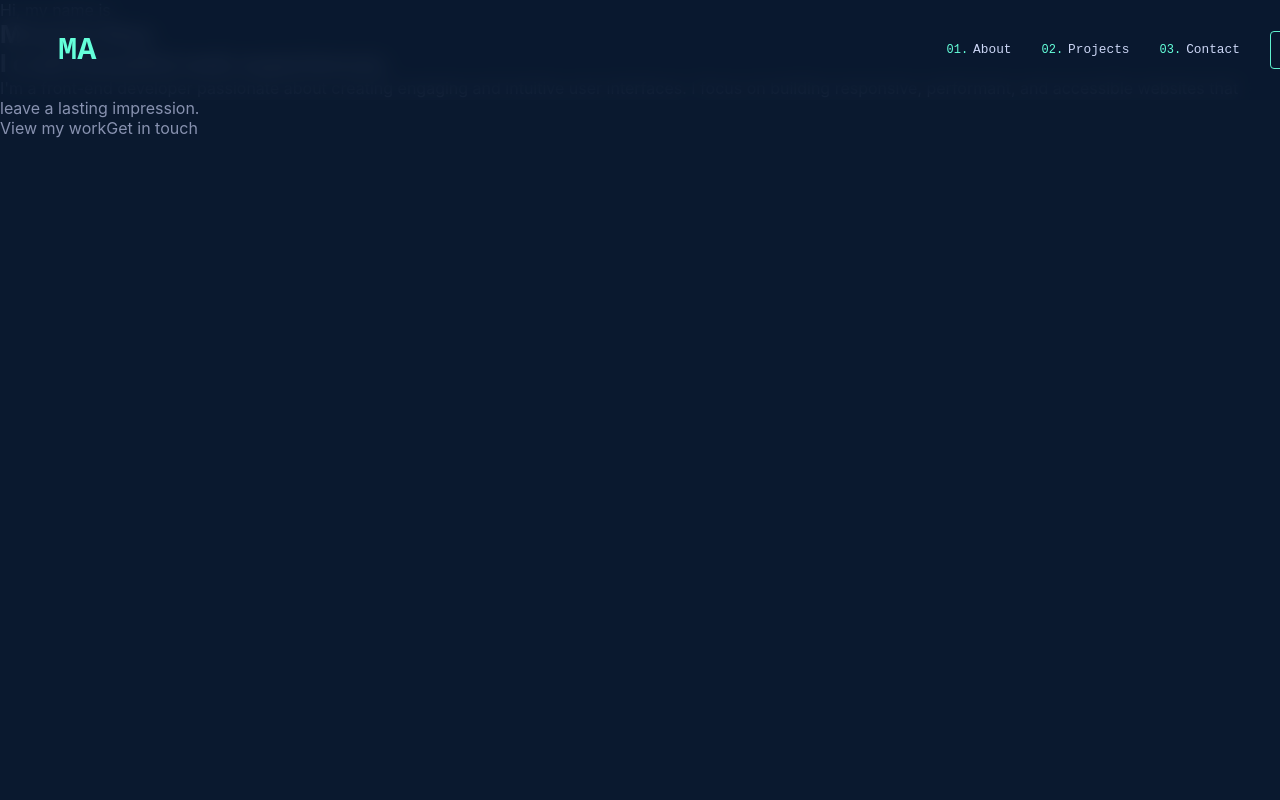
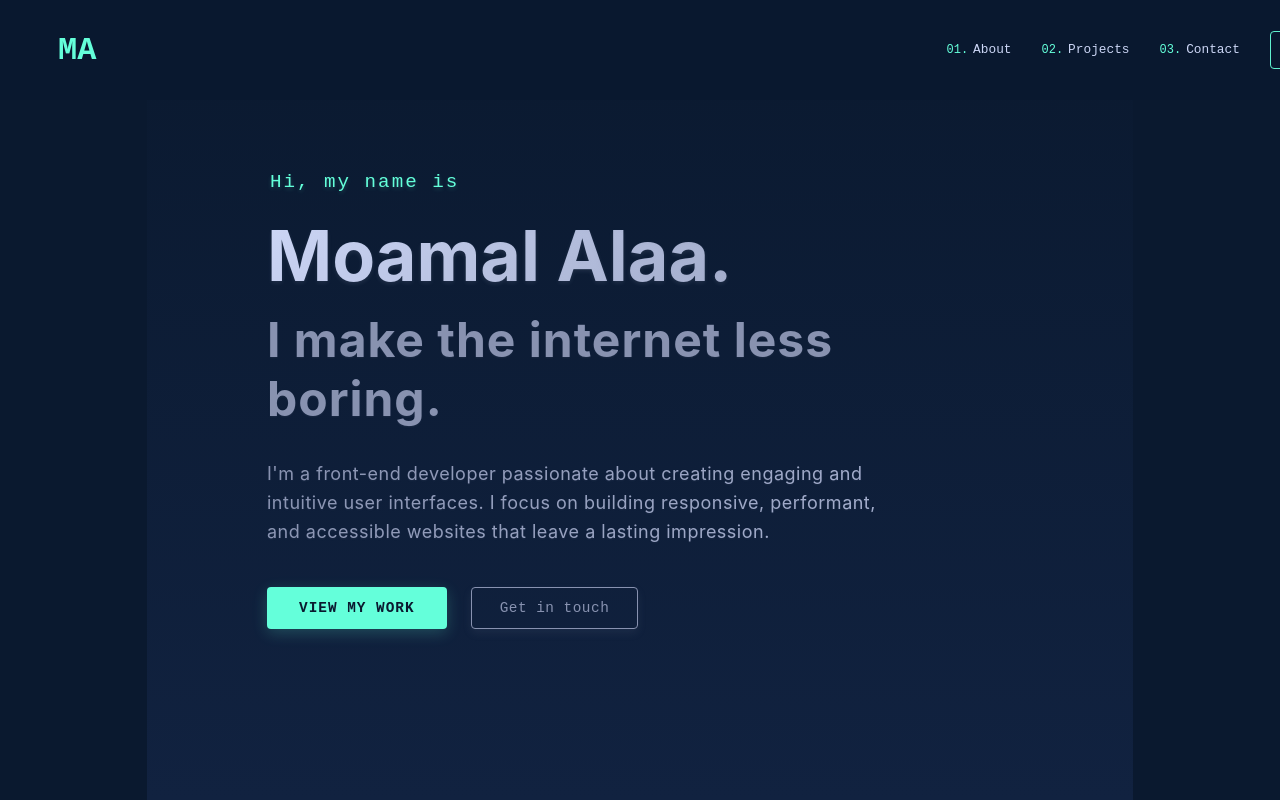
Before and after one commit to Moamal-2000/moamal-alaa, a Next.js app: page / in a window 1280 px wide. Built offline with nearby package versions, Linux system fonts and the light colour scheme.

Commit message:
style: edit "what i do title" in HeroSection & add styles

```diff
--- a/src/components/Home/HeroSection/HeroSection.jsx
+++ b/src/components/Home/HeroSection/HeroSection.jsx
@@ -5,8 +5,8 @@ const HeroSection = () => {
     <section className={s.heroSection} id="hero">
       <div className={s.content}>
         <p className={s.preHeading}>Hi, my name is</p>
-        <h1 className={s.myName}>Moamal Alaa</h1>
-        <h2 className={s.whatIDo}>I craft beautiful web experiences.</h2>
+        <h1 className={s.myName}>Moamal Alaa.</h1>
+        <h2 className={s.whatIDo}>I make the internet less boring.</h2>
 
         <p className={s.description}>
           I'm a front-end developer passionate about creating engaging and
--- a/src/components/Home/HeroSection/HeroSection.module.scss
+++ b/src/components/Home/HeroSection/HeroSection.module.scss
@@ -1,19 +1,129 @@
-.heroSection {}
+.heroSection {
+  min-height: 100dvh;
+  display: flex;
+  align-items: center;
+  justify-content: center;
+  position: relative;
+  padding-top: 100px;
+  background: linear-gradient(180deg, #0a192f, #112240);
+  overflow: hidden;
+  margin: 0 147px;
+  padding: 0 100px;
+}
 
-.heroSection .content {}
+.heroSection .content {
+  position: relative;
+  z-index: 2;
+  max-width: 800px;
+  width: 100%;
+  padding: 0 20px;
+  animation: fadeInUp 1s ease;
+}
 
-.content .preHeading {}
+.content .preHeading {
+  background: linear-gradient(90deg, #64ffda, #64ffda);
+  margin-bottom: 24px;
+  margin-left: 3px;
+  font-family: var(--font-mono);
+  color: #64ffda;
+  font-weight: 400;
+  font-size: 1.2rem;
+  letter-spacing: 2px;
+  -webkit-background-clip: text;
+  -webkit-text-fill-color: transparent;
+  text-shadow: 0 2px 4px rgba(100, 255, 218, .2);
+  animation: fadeInUp 1s ease .2s forwards;
+  // opacity: 0;
+  // transform: translateY(20px);
+}
 
-.content .myName {}
+.content .myName {
+  background: linear-gradient(135deg, #ccd6f6, #8892b0);
+  margin-bottom: 16px;
+  font-size: 4.375rem;
+  line-height: 1.1;
+  color: #ccd6f6;
+  font-weight: 700;
+  -webkit-background-clip: text;
+  -webkit-text-fill-color: transparent;
+  text-shadow: 0 2px 4px rgba(204, 214, 246, 0.1);
+  animation: fadeInUp 1s ease .4s forwards;
+  // opacity: 0;
+  // transform: translateY(20px);
+}
 
-.content .whatIDo {}
+.content .whatIDo {
+  margin-bottom: 32px;
+  font-size: 3rem;
+  color: #8892b0;
+  font-weight: 700;
+  letter-spacing: 1px;
+  text-shadow: 0 1px 2px rgba(136, 146, 176, 0.1);
+  animation: fadeInUp 1s ease .6s forwards;
+  // opacity: 0;
+  // transform: translateY(20px);
+}
 
-.content .description {}
+.content .description {
+  background: linear-gradient(135deg, #8892b0, #a8b2d1);
+  margin-bottom: 40px;
+  font-size: 1.125rem;
+  color: #8892b0;
+  max-width: 610px;
+  line-height: 1.6;
+  letter-spacing: .5px;
+  -webkit-background-clip: text;
+  -webkit-text-fill-color: transparent;
+  text-shadow: 0 1px 2px rgba(136, 146, 176, 0.1);
+  animation: fadeInUp 1s ease .8s forwards;
+  // opacity: 0;
+  // transform: translateY(20px);
+}
 
-.content .buttons {}
+.content .buttons {
+  display: flex;
+  align-items: center;
+  gap: 24px;
+  animation: fadeInUp 1s ease 1s forwards;
+  // opacity: 0;
+  // transform: translateY(20px);
+}
 
-.content .buttons a {}
+.content .buttons a {
+  display: inline-block;
+  padding: 12px 28px;
+  border-radius: 4px;
+  font-family: var(--font-mono);
+  font-weight: 400;
+  letter-spacing: .5px;
+  font-size: .9rem;
+  overflow: hidden;
+  position: relative;
+  z-index: 1;
+  transition:
+    color .3s ease,
+    background-color .3s ease,
+    border-color .3s ease,
+    box-shadow .3s ease,
+    transform .3s ease,
+    opacity .3s ease;
+}
 
-.content .buttons .viewWorkBtn {}
+.content .buttons .viewWorkBtn {
+  border: none;
+  background: linear-gradient(135deg, #64ffda, #64ffda);
+  color: #0a192f;
+  text-transform: uppercase;
+  letter-spacing: 1px;
+  font-weight: 600;
+  padding: 13px 32px;
+  box-shadow: 0 4px 15px rgba(100, 255, 218, 0.2);
+  overflow: hidden;
+}
 
-.content .buttons .getInTouchBtn {}
+.content .buttons .getInTouchBtn {
+  background: transparent;
+  color: #8892b0;
+  border: 1px solid #8892b0;
+  box-shadow: 0 4px 10px rgba(136, 146, 176, .1);
+}
```
